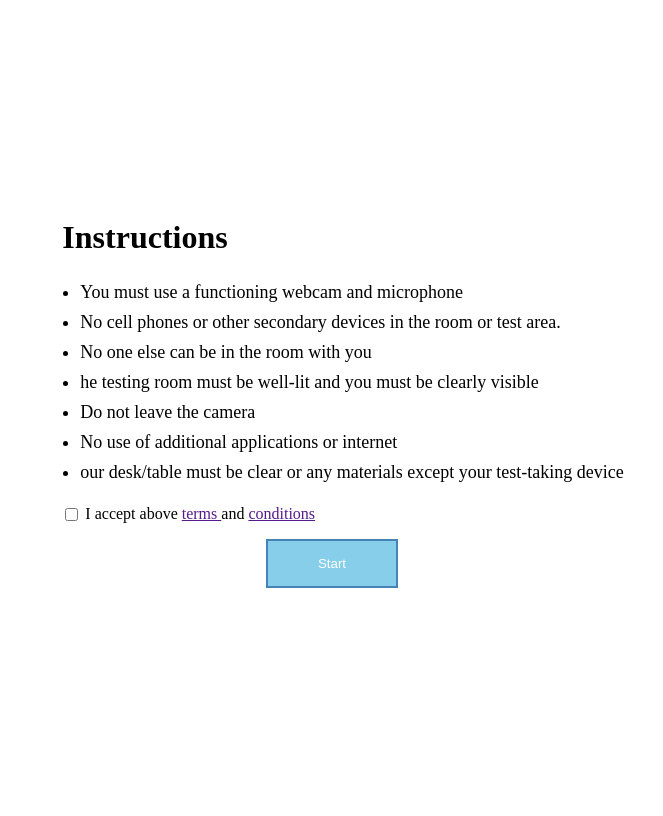
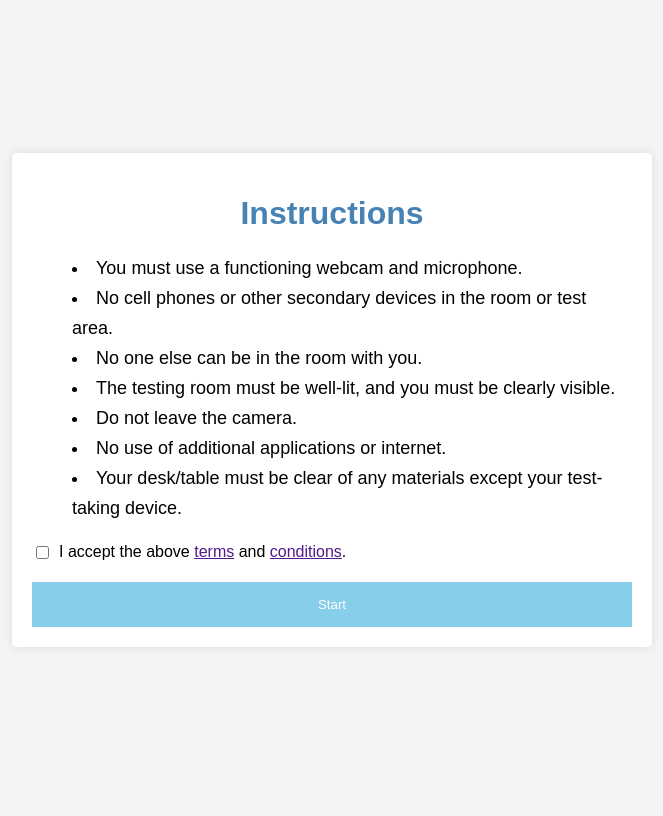
Before and after one commit to vinay596/NGS-exam, a Flask app: page /terms-conditions in a window 1280 px wide. Shown: the whole page, without its empty margins (308-971 px from the left). After the commit the page ends 627 px from the top, so only its background shows below. Run offline with Flask 3, Linux system fonts and the light colour scheme.

Commit message:
f changes

```diff
--- a/app.py
+++ b/app.py
@@ -43,7 +43,7 @@ def coding_test_start():
 
 @app.route('/coding-test')
 def coding_test():
-    coding_questions = fetch_questions('coding')
+    coding_questions = fetch_questions('coding1')
     return render_template('Codetest.html', questions=coding_questions)
 
 @app.route('/submit-answer', methods=['POST'])
@@ -57,19 +57,28 @@ def submit_answer():
     return jsonify({"is_correct": is_correct, "total_marks": total_marks})
 
 @app.route('/execute', methods=['POST'])
-def execute_code():
+def compare_code():
     data = request.json
-    source_code = data['code']
+    question_id = data['question_id']
+    student_code = data['code']
     language = data['language']
-    language_id = {'python': 71, 'java': 62, 'c': 50, 'c++': 54}.get(language, 71)
-    payload = {
-        "source_code": source_code,
-        "language_id": language_id,
-        "stdin": "",
-        "redirect_stderr_to_stdout": True,
-    }
-    response = requests.post("https://api.judge0.com/submissions?base64_encoded=false&wait=true", json=payload)
-    return jsonify(response.json())
+
+    # Fetch the correct solution from the database based on the question ID
+    db_connection = get_db_connection()
+    cursor = db_connection.cursor(dictionary=True)
+    cursor.execute("SELECT * FROM questions WHERE id = %s", (question_id,))
+    question = cursor.fetchone()
+    db_connection.close()
+
+    # Determine the solution column based on the selected language
+    solution_column = f"{language}_solution"
+    correct_solution = question.get(solution_column)
+
+    # Compare the student's code with the correct solution
+    if student_code.strip() == correct_solution.strip():
+        return jsonify({"message": "Executed successfully", "is_correct": True})
+    else:
+        return jsonify({"message": "Error in execution", "is_correct": False})
 
 @app.route('/end')
 def end_page():
--- a/templates/Termspage.html
+++ b/templates/Termspage.html
@@ -3,42 +3,108 @@
 <head>
     <meta charset="UTF-8">
     <meta name="viewport" content="width=device-width, initial-scale=1.0">
-    <title>Document</title>
+    <title>Instructions</title>
+    <style>
+        body {
+            margin: 0;
+            padding: 0;
+            display: flex;
+            justify-content: center;
+            align-items: center;
+            height: 100vh;
+            background-color: #f4f4f4;
+            font-family: Arial, sans-serif;
+        }
+
+        .container {
+            max-width: 600px;
+            width: 100%;
+            padding: 20px;
+            background-color: white;
+            box-shadow: 0px 0px 10px rgba(0,0,0,0.1);
+            border-radius: 5px;
+        }
+
+        h1 {
+            text-align: center;
+            color: #4682B4;
+        }
+
+        ul {
+            text-align: left;
+            font-size: large;
+            line-height: 30px;
+            list-style: inside;
+        }
+
+        .terms {
+            display: flex;
+            align-items: center;
+            margin: 20px 0;
+        }
+
+        #a {
+            margin-right: 10px;
+        }
+
+        button {
+            width: 100%;
+            padding: 15px;
+            background-color: #4682B4;
+            color: white;
+            border: none;
+            cursor: pointer;
+            transition: background-color 0.3s ease;
+        }
+
+        button:disabled {
+            background-color: skyblue;
+            cursor: not-allowed;
+        }
+
+        @media (max-width: 768px) {
+            .container {
+                margin: 10px;
+                padding: 15px;
+            }
+
+            ul {
+                font-size: medium;
+            }
+        }
+    </style>
 </head>
 
-<script>
-function myfunction(){
-    let a=document.getElementById("a");
-    var b=document.getElementById("b");
+<body>
+    <div class="container">
+       <h1>Instructions</h1>
+       <ul>
+            <li>You must use a functioning webcam and microphone.</li>
+            <li>No cell phones or other secondary devices in the room or test area.</li>
+            <li>No one else can be in the room with you.</li>
+            <li>The testing room must be well-lit, and you must be clearly visible.</li>
+            <li>Do not leave the camera.</li>
+            <li>No use of additional applications or internet.</li>
+            <li>Your desk/table must be clear of any materials except your test-taking device.</li>
+       </ul>
+       <div class="terms">
+           <input id="a" type="checkbox" onclick="myfunction()">
+           <label for="a">I accept the above <a href="">terms</a> and <a href="">conditions</a>.</label>
+       </div>
+       <button id="b" onclick="bt()" disabled>Start</button>
+    </div>
 
-    if(a.checked){
+    <script>
+        function myfunction() {
+            let checkbox = document.getElementById("a");
+            let button = document.getElementById("b");
 
-     b.style.backgroundColor="#4682B4";
+            button.disabled = !checkbox.checked;
+        }
 
-
-    }
-
-
-}
-function bt(){
-        window.location.href="/aptitude-test-start";
-     }
-
-</script>
-<body style="display: flex;justify-content: center;height: 100vh;align-items: center;">
-    <div>
-   <h1 style="padding-left: 22px;">Instructions</h1>
-   <ul style="text-align: left; font-size: large;line-height: 30px;">
-    <li>You must use a functioning webcam and microphone</li>
-    <li>No cell phones or other secondary devices in the room or test area.</li>
-    <li>No one else can be in the room with you</li>
-    <li>he testing room must be well-lit and you must be clearly visible</li>
-    <li>Do not leave the camera </li>
-    <li>No use of additional applications or internet</li>
-    <li>our desk/table must be clear or any materials except your test-taking device</li>
-   </ul>
-   <input id="a"  onclick="myfunction()" type="checkbox" style="margin-left: 25px;"><p style="margin-top: -20px;margin-left: 45px;">I accept above <a href="">terms </a>and <a href="">conditions</a></p>
-   <center><button id="b"  onclick="bt()" style="padding: 15px 50px; background-color: skyblue;margin-bottom: 30px;color: white;border: 2px solid #4682B4;">Start</button></center>
-</div>
+        function bt() {
+            window.location.href = "/aptitude-test-start";
+        }
+    </script>
 </body>
 </html>
```
Also changed, not shown: templates/Codetest.html (+17 -53 lines), templates/Loginpage.html (+75 -22 lines).
